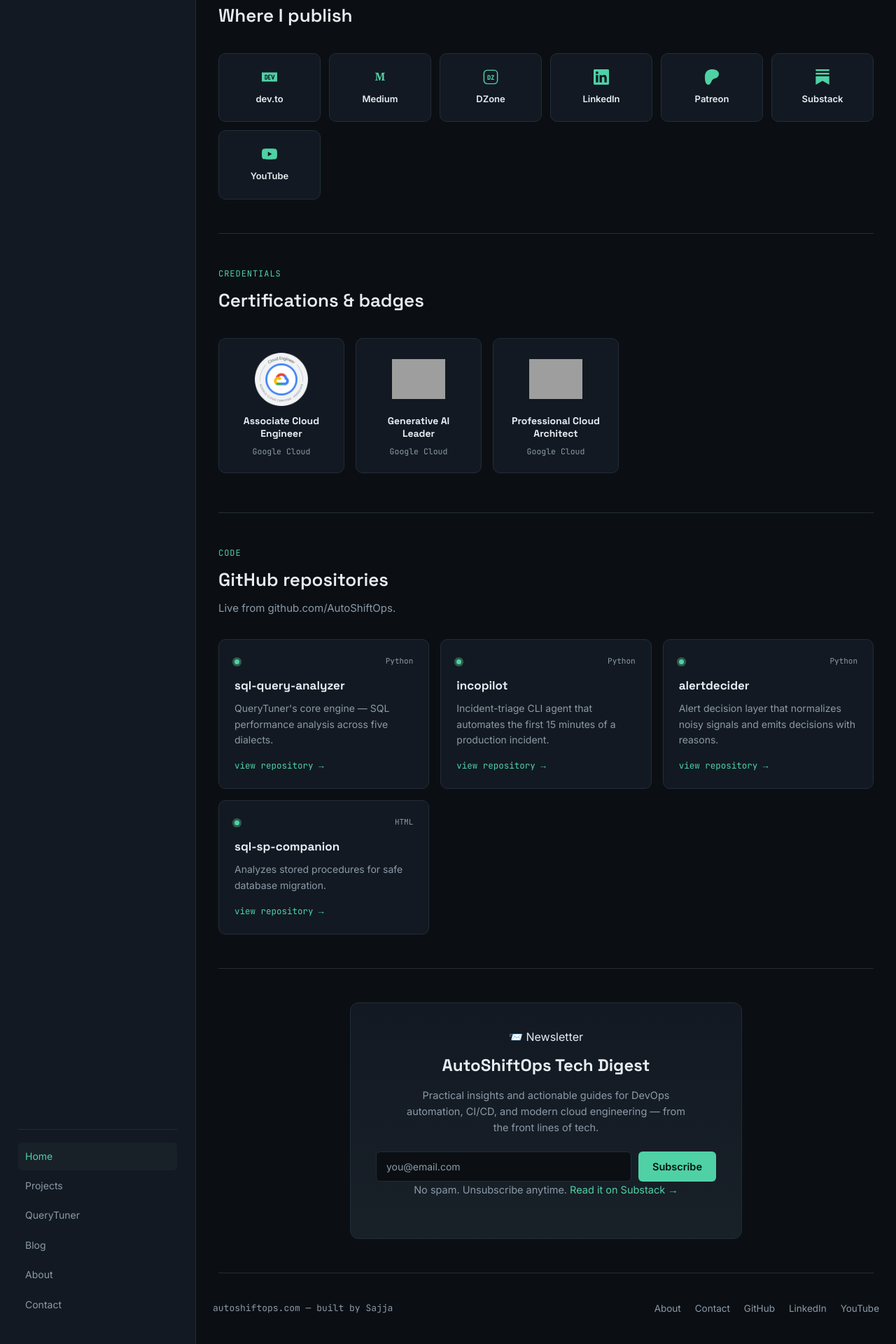
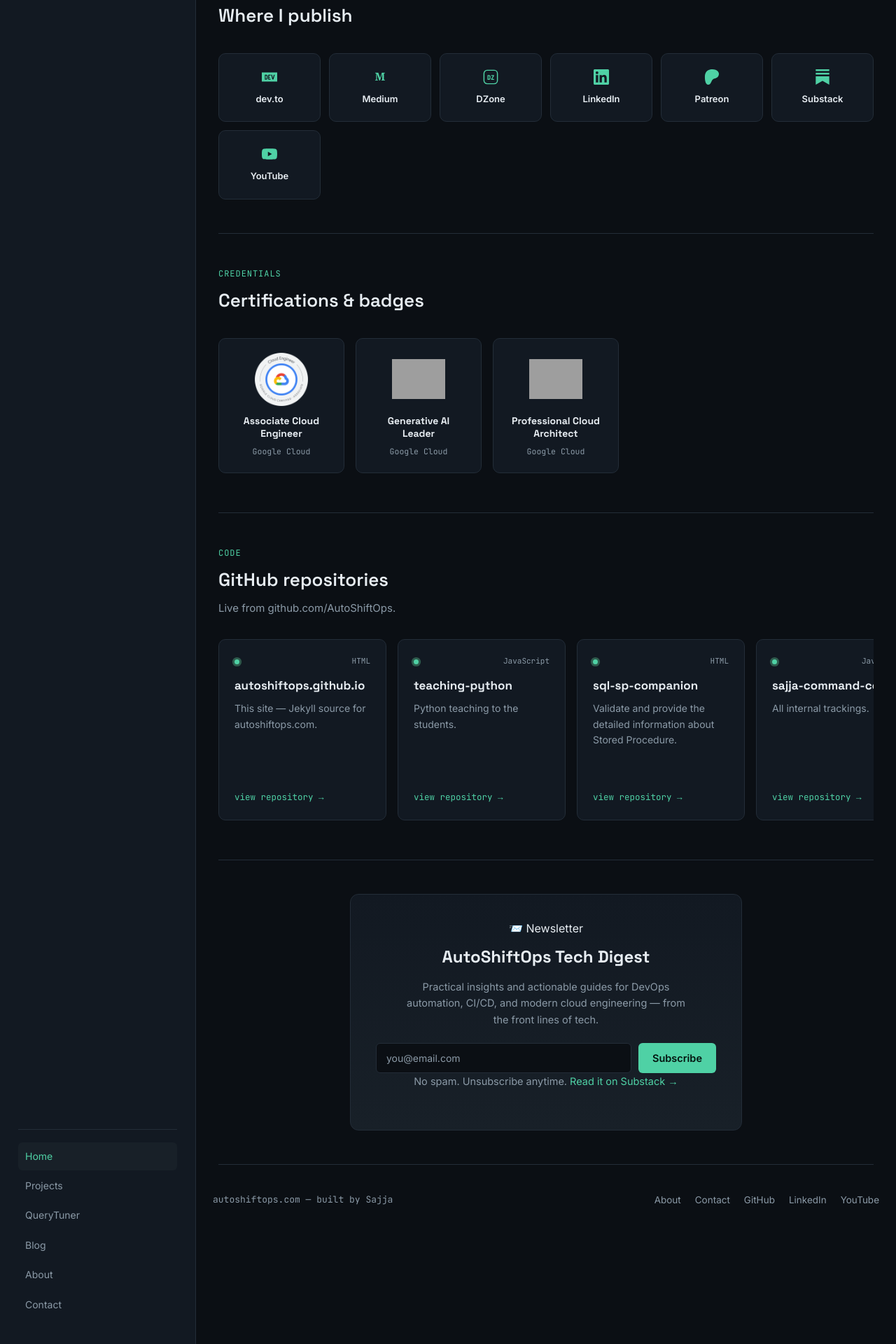
Before and after one commit to AutoShiftOps/autoshiftops.github.io, a Jekyll site: the page built from index.html, in a window 1280 px wide. Shown: the part 1563-3483 px from the top of the page at 70% size. Built offline with Jekyll 4.4.1, drawn with Linux system fonts in a browser that asks for light colours; grey boxes are pictures that could not be loaded.

Commit message:
Fix GitHub repos section: show all repos, refresh stale fallback
The section only ever showed 4 repos because the static fallback list
(shown whenever the unauthenticated GitHub API, capped at 60 req/hour
per IP, gets rate-limited) was a stale 4-item list from initial build.
The org actually has 11 public repos.

- Switch layout to a horizontal scroll row (matching Latest
  Articles/Certifications) instead of a wrapping grid, since there
  are now up to 30 possible cards.
- Raise per_page and refresh the fallback list to match the org's
  actual current repos, so a rate-limited visitor still sees an
  accurate list instead of a 4-item snapshot.
- Cache a successful fetch in sessionStorage so repeat views in the
  same session don't re-hit the API and risk the rate limit.
- Point the "resume" repo card at the live rendered page
  (autoshiftops.com/resume/) instead of its GitHub source, since
  that's more useful to a visitor.

```diff
--- a/assets/css/main.css
+++ b/assets/css/main.css
@@ -378,6 +378,15 @@
 .cert-card h4{ font-family:var(--font-display); font-size:14px; line-height:1.3; }
 .cert-issuer{ font-family:var(--font-mono); font-size:11.5px; color:var(--text-dim); }
 
+/* ---------- GitHub repositories (horizontal scroll) ---------- */
+/* Reuses .card/.card-top/.repo-link styling (see Card grid section); .repo-card
+   just turns it into a fixed-width, non-shrinking item inside a scroll row. */
+.repo-scroll{
+  display:flex; gap:16px; overflow-x:auto; padding-bottom:8px;
+  scroll-snap-type:x proximity;
+}
+.repo-card{ scroll-snap-align:start; flex:0 0 240px; }
+
 /* ---------- Where I Publish ---------- */
 .publish-grid{ display:grid; grid-template-columns:repeat(auto-fit, minmax(140px, 1fr)); gap:12px; }
 .publish-card{
--- a/assets/js/homepage.js
+++ b/assets/js/homepage.js
@@ -78,25 +78,44 @@
 }
 
 /* ---------- Live GitHub repositories, with static fallback ---------- */
+var REPO_CACHE_KEY = "autoshiftops-repo-cache-v1";
+
 function initRepoFeed() {
   var grid = document.getElementById("repoGrid");
   if (!grid) return;
   var org = grid.getAttribute("data-org");
 
+  // Kept in sync with the org's actual public repos so a rate-limited visitor
+  // (GitHub's unauthenticated API caps at 60 req/hour per IP) still sees a
+  // current list instead of a stale placeholder.
   var fallbackRepos = [
-    { name: "sql-query-analyzer", description: "QueryTuner's core engine — SQL performance analysis across five dialects.", language: "Python", html_url: "https://github.com/AutoShiftOps/sql-query-analyzer" },
-    { name: "incopilot", description: "Incident-triage CLI agent that automates the first 15 minutes of a production incident.", language: "Python", html_url: "https://github.com/AutoShiftOps/incopilot" },
-    { name: "alertdecider", description: "Alert decision layer that normalizes noisy signals and emits decisions with reasons.", language: "Python", html_url: "https://github.com/AutoShiftOps/alertdecider" },
-    { name: "sql-sp-companion", description: "Analyzes stored procedures for safe database migration.", language: "HTML", html_url: "https://github.com/AutoShiftOps/sql-sp-companion" }
+    { name: "autoshiftops.github.io", description: "This site — Jekyll source for autoshiftops.com.", language: "HTML", html_url: "https://github.com/AutoShiftOps/autoshiftops.github.io" },
+    { name: "teaching-python", description: "Python teaching to the students.", language: "JavaScript", html_url: "https://github.com/AutoShiftOps/teaching-python" },
+    { name: "sql-sp-companion", description: "Validate and provide the detailed information about Stored Procedure.", language: "HTML", html_url: "https://github.com/AutoShiftOps/sql-sp-companion" },
+    { name: "sajja-command-center", description: "All internal trackings.", language: "JavaScript", html_url: "https://github.com/AutoShiftOps/sajja-command-center" },
+    { name: "incopilot", description: "A practical incident-triage CLI agent.", language: "Python", html_url: "https://github.com/AutoShiftOps/incopilot" },
+    { name: "resume", description: "My personal professional resume.", language: "JavaScript", html_url: "https://github.com/AutoShiftOps/resume" },
+    { name: "sql-query-analyzer", description: "SQL Analyzer project — QueryTuner's core engine.", language: "Python", html_url: "https://github.com/AutoShiftOps/sql-query-analyzer" },
+    { name: "abandoned-selves", description: "No description yet.", language: "JavaScript", html_url: "https://github.com/AutoShiftOps/abandoned-selves" },
+    { name: "alertdecider", description: "Building an alert decision layer that normalizes alerts, applies an opinionated rule engine, and emits decisions with reasons.", language: "Python", html_url: "https://github.com/AutoShiftOps/alertdecider" },
+    { name: "genai-interface", description: "No description yet.", language: "Python", html_url: "https://github.com/AutoShiftOps/genai-interface" },
+    { name: "AuditHub", description: "No description yet.", language: "Python", html_url: "https://github.com/AutoShiftOps/AuditHub" }
   ];
 
-  fetch("https://api.github.com/orgs/" + org + "/repos?sort=updated&per_page=6")
+  var cached = readRepoCache();
+  if (cached) {
+    renderRepos(grid, cached);
+    return;
+  }
+
+  fetch("https://api.github.com/orgs/" + org + "/repos?sort=updated&per_page=30")
     .then(function (res) {
       if (!res.ok) throw new Error("GitHub API error " + res.status);
       return res.json();
     })
     .then(function (repos) {
       if (!Array.isArray(repos) || !repos.length) throw new Error("empty repo list");
+      writeRepoCache(repos);
       renderRepos(grid, repos);
     })
     .catch(function () {
@@ -104,16 +123,36 @@
     });
 }
 
+function readRepoCache() {
+  try {
+    var raw = sessionStorage.getItem(REPO_CACHE_KEY);
+    return raw ? JSON.parse(raw) : null;
+  } catch (e) {
+    return null;
+  }
+}
+
+function writeRepoCache(repos) {
+  try {
+    sessionStorage.setItem(REPO_CACHE_KEY, JSON.stringify(repos));
+  } catch (e) {
+    // sessionStorage unavailable (private browsing, etc.) — fine to skip caching
+  }
+}
+
 function renderRepos(grid, repos) {
   grid.innerHTML = repos.map(function (repo) {
     var desc = repo.description || "No description yet.";
     var lang = repo.language || "—";
+    var isResume = repo.name.toLowerCase() === "resume";
+    var url = isResume ? "/resume/" : repo.html_url;
+    var linkText = isResume ? "view live resume &rarr;" : "view repository &rarr;";
     return (
-      '<div class="card">' +
+      '<div class="card repo-card">' +
         '<div class="card-top"><span class="dot"></span><span class="lang">' + escapeHtml(lang) + '</span></div>' +
         '<h4>' + escapeHtml(repo.name) + '</h4>' +
         '<p>' + escapeHtml(desc) + '</p>' +
-        '<a class="repo-link" href="' + repo.html_url + '" target="_blank" rel="noopener">view repository &rarr;</a>' +
+        '<a class="repo-link" href="' + url + '" target="_blank" rel="noopener">' + linkText + '</a>' +
       '</div>'
     );
   }).join("");
--- a/index.html
+++ b/index.html
@@ -146,8 +146,8 @@
     <h2>GitHub repositories</h2>
     <p>Live from <a href="{{ site.social.github_org }}" target="_blank" rel="noopener">github.com/AutoShiftOps</a>.</p>
   </div>
-  <div class="grid" id="repoGrid" data-org="AutoShiftOps">
-    <div class="card repo-skeleton"><div class="card-top"><span class="dot"></span></div><h4>Loading&hellip;</h4><p>Fetching latest repositories from GitHub.</p></div>
+  <div class="repo-scroll" id="repoGrid" data-org="AutoShiftOps">
+    <div class="card repo-card repo-skeleton"><div class="card-top"><span class="dot"></span></div><h4>Loading&hellip;</h4><p>Fetching latest repositories from GitHub.</p></div>
   </div>
 </section>
 
```
